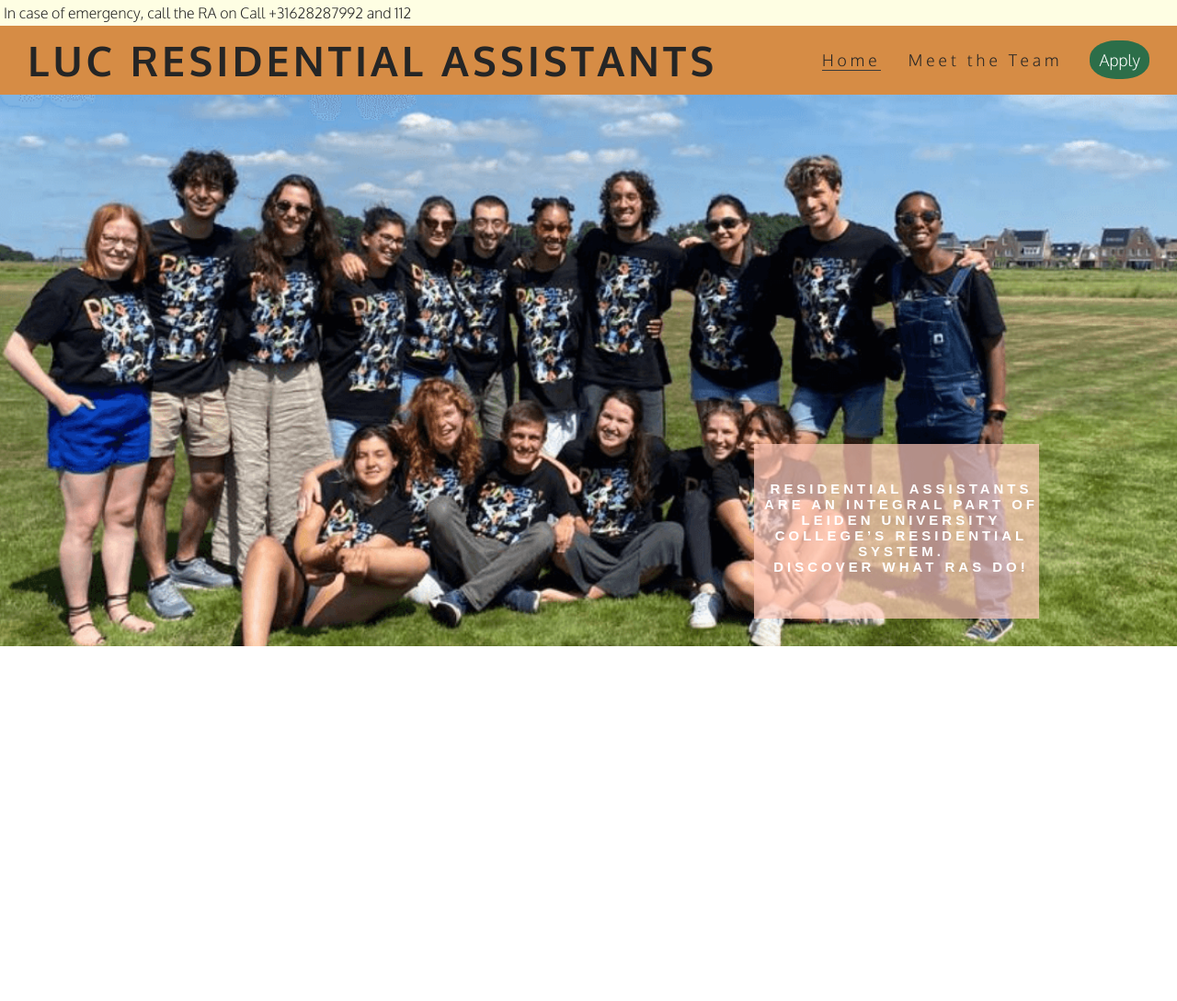
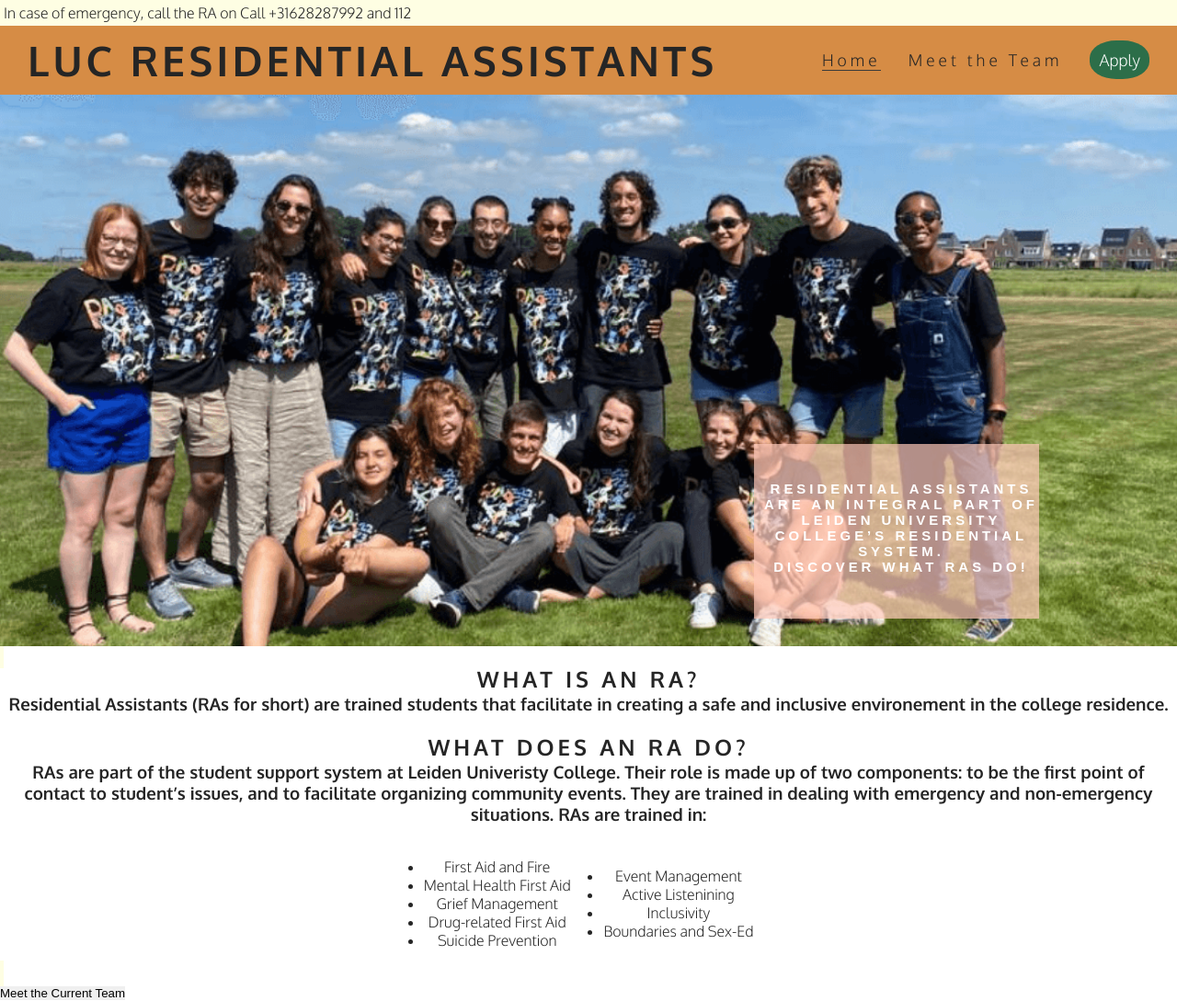
Before and after one commit to luayidriss/luc_residential_assistants, a plain HTML site: page index.html in a window 1280 px wide. Shown: the whole page at 92% size. Before the commit the page ends 800 px from the top, so only its background shows below. Drawn offline with Linux system fonts and the light colour scheme.

Commit message:
add about us structure and style and add meet team section structure

```diff
--- a/assets/css/style.css
+++ b/assets/css/style.css
@@ -151,3 +151,26 @@ h1, h2 {
 
     position: absolute;
 }
+
+/* about section */
+
+#about{
+    background-color: #FEFEE3;
+    padding: 4px;
+    width: 100%;
+    height: 600px;
+}
+
+#about h2,h3{
+    text-align: center;
+}
+
+.training-lists{
+    text-align: center;
+}
+
+.training-list{
+    display: inline-block;
+    vertical-align: middle;
+    padding: 1rem 1rem;
+}
--- a/index.html
+++ b/index.html
@@ -42,5 +42,40 @@
             <h3>Discover what RAs do!</h3>
         </div>
     </section>
+    <secion id="about">
+        <h2>What is an RA?</h2>
+        <h3>Residential Assistants (RAs for short) are trained students that facilitate in creating
+            a safe and inclusive environement in the college residence.</h3>
+        <br>
+        <h2>What does an RA do?</h2>
+        <h3>RAs are part of the student support system at Leiden Univeristy College. Their role is made up of two components: to be the first point of contact to student’s issues, and to facilitate organizing community events.
+            They are trained in dealing with emergency and non-emergency situations. RAs are trained in:</h3>
+        <br>
+        <div class="training-lists">
+            <div class="training-list">
+                <ul>
+                    <li>First Aid and Fire</li>
+                    <li>Mental Health First Aid</li>
+                    <li>Grief Management</li>
+                    <li>Drug-related First Aid</li>
+                    <li>Suicide Prevention</li>
+                </ul>
+            </div>
+            <div class="training-list">
+                <ul>
+                    <li>Event Management</li>
+                    <li>Active Listenining</li>
+                    <li>Inclusivity</li>
+                    <li>Boundaries and Sex-Ed</li>
+                </ul>
+            </div>
+        </div>
+    </secion>
+    <section id="meet-the-current-team">
+        <div id="team-image"></div>
+        <div>
+            <button href="meet_the_team.html">Meet the Current Team</button>
+        </div>
+    </section>
 </body>
 </html>
```
